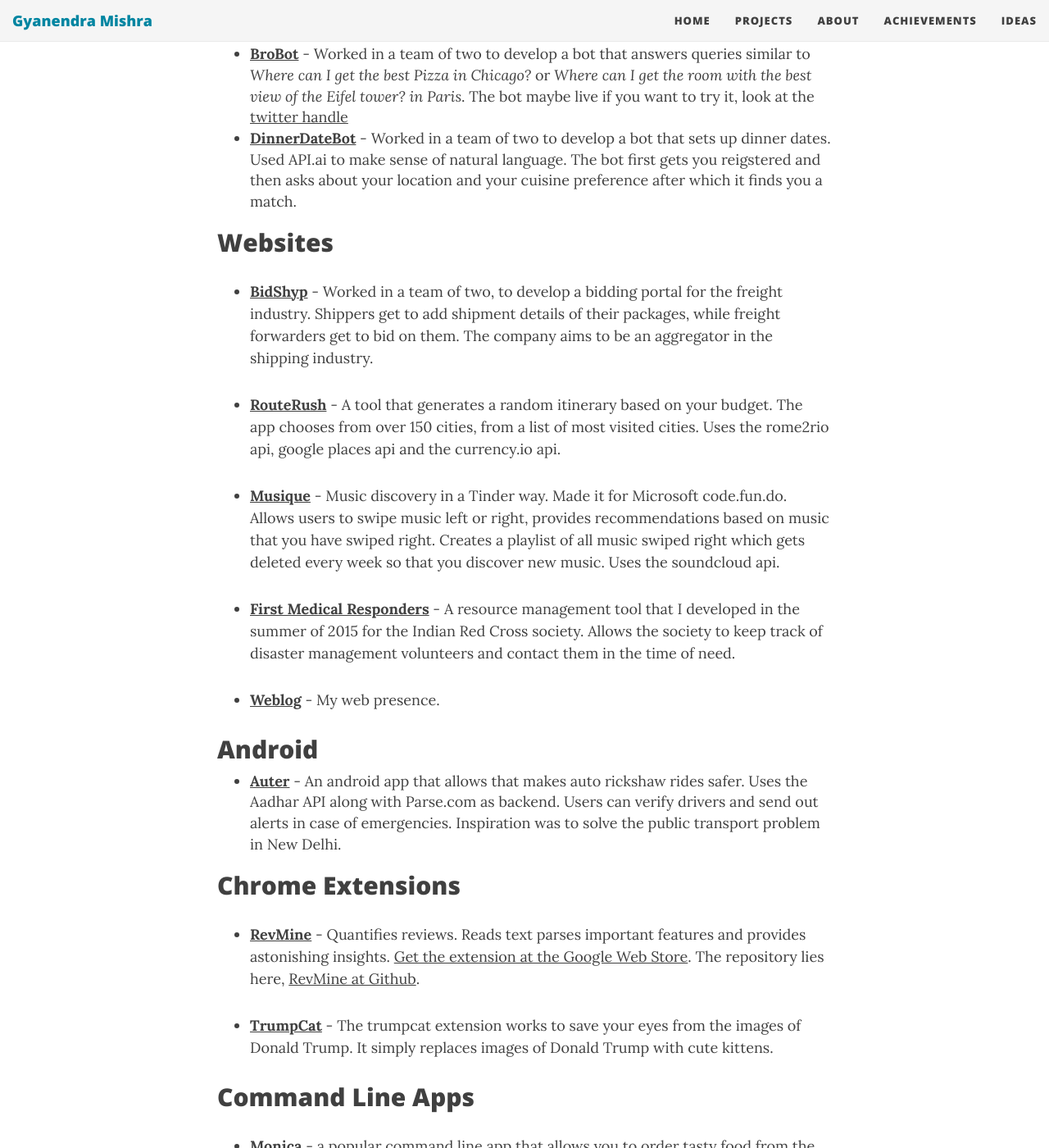
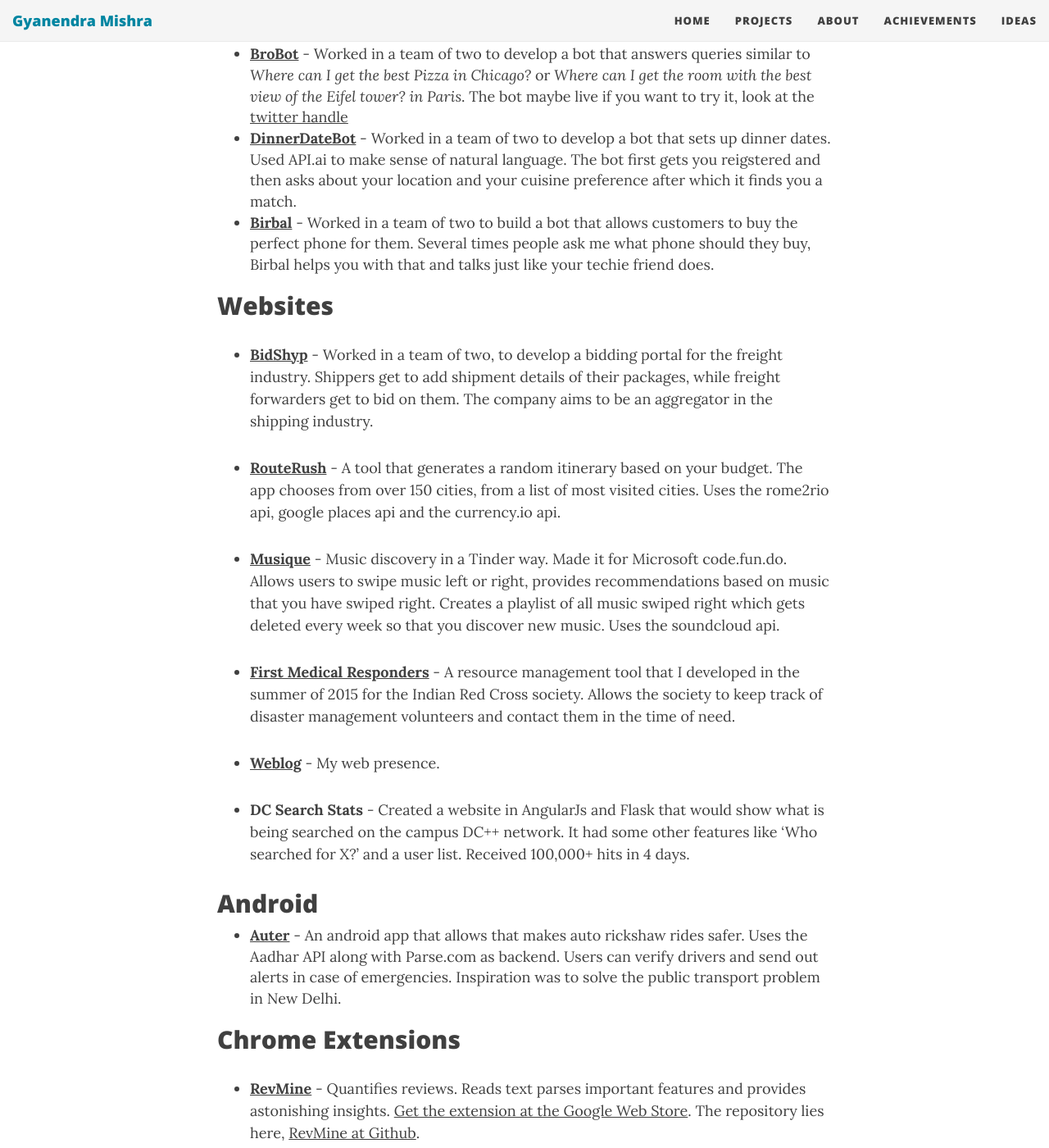
Before and after one commit to h4ck3rk3y/h4ck3rk3y.github.io, a Jekyll site: the page built from projects.md, in a window 1280 px wide and 1400 px high, scrolled down 512 px. Shown: the whole window at 82% size. Built offline with Jekyll 4.4.1, drawn with Linux system fonts in a browser that asks for light colours; nearby versions of some CDN libraries; some of the changed text lies outside the part shown.

Commit message:
added more projects

```diff
--- a/projects.md
+++ b/projects.md
@@ -17,6 +17,7 @@
 
 - **[BroBot](https://github.com/Zephrys/Bro)** - Worked in a team of two to develop a bot that answers queries similar to *Where can I get the best Pizza in Chicago?* or *Where can I get the room with the best view of the Eifel tower? in Paris*. The bot maybe live if you want to try it, look at the [twitter handle](https://twitter.com/broknowsyouknow)
 - **[DinnerDateBot](https://telegram.me/DinnerDateBot)** - Worked in a team of two to develop a bot that sets up dinner dates. Used API.ai to make sense of natural language. The bot first gets you reigstered and then asks about your location and your cuisine preference after which it finds you a match.
+- **[Birbal](https://telegram.me/BirbalBot)** - Worked in a team of two to build a bot that allows customers to buy the perfect phone for them. Several times people ask me what phone should they buy, Birbal helps you with that and talks just like your techie friend does.
 
 ## Websites
 
@@ -30,6 +31,7 @@
 
 - **[Weblog](https://gyani.net)** - My web presence.
 
+- **DC Search Stats** - Created a website in AngularJs and Flask that would show what is being searched on the campus DC++ network. It had some other features like 'Who searched for X?' and a user list. Received 100,000+ hits in 4 days.
 
 ## Android
 
@@ -40,6 +42,8 @@
 - **[RevMine](https://bit.ly/revmine)** - Quantifies reviews. Reads text parses important features and provides astonishing insights. [Get the extension at the Google Web Store](https://chrome.google.com/webstore/detail/revmine/inmjjendcicpkopjimcmakbiafkgjddb). The repository lies here, [RevMine at Github](https://github.com/Zephrys/RevMineApp).
 
 - **[TrumpCat](https://chrome.google.com/webstore/detail/trumpcat/hfajcdnolhbfcbcfkjkppgjlmfidpnnd)** - The trumpcat extension works to save your eyes from the images of Donald Trump. It simply replaces images of Donald Trump with cute kittens.
+
+- **[ShuffleAndKill](https://chrome.google.com/webstore/detail/shuffle-kill/lpmlbpbaopjjlfilhkpbbkbnlngmdogj)** A simple chrom extension to play songs on YouTube. Open songs on multiple tabs, the extension would automatically kill the tab done playing music and start playing music on a different tab.
 
 ## Command Line Apps
 
```
